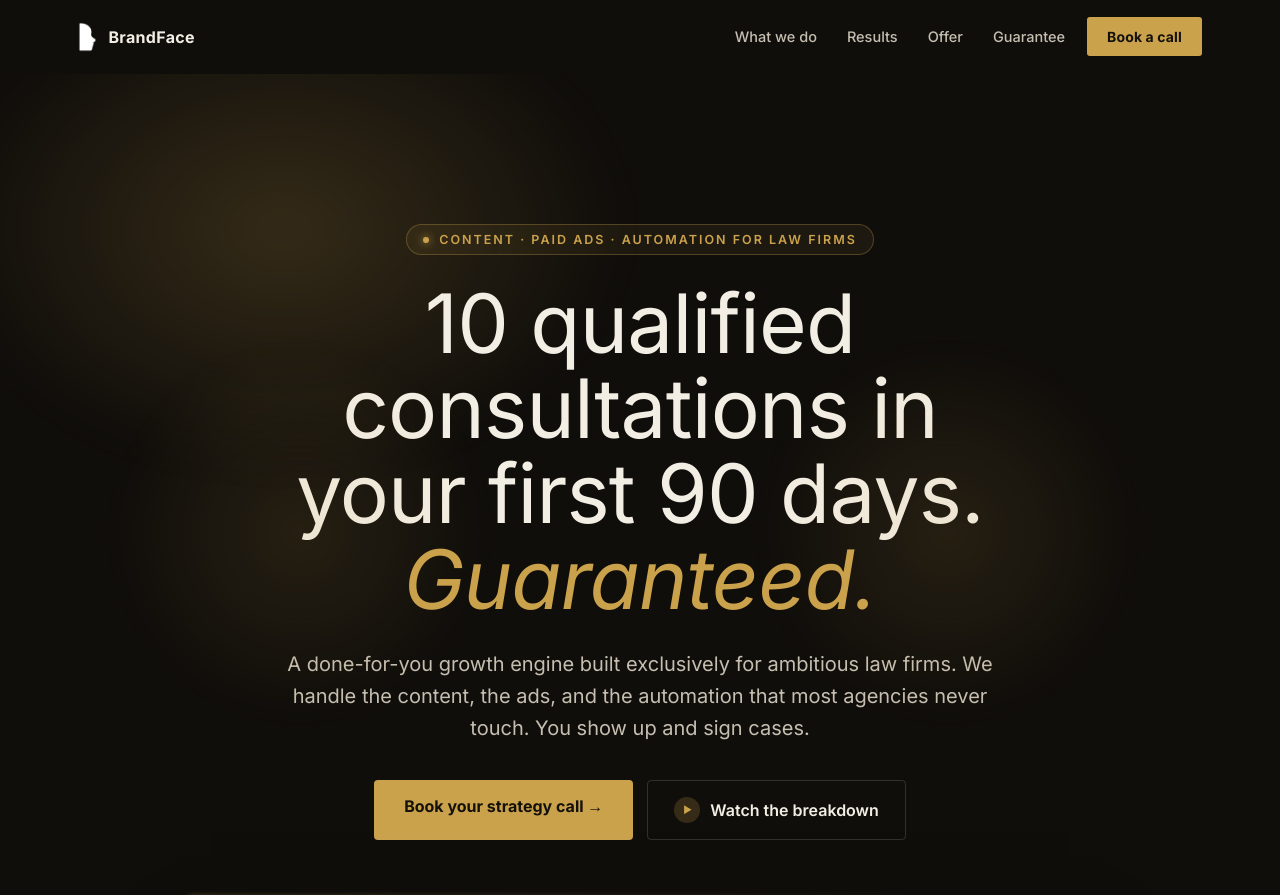
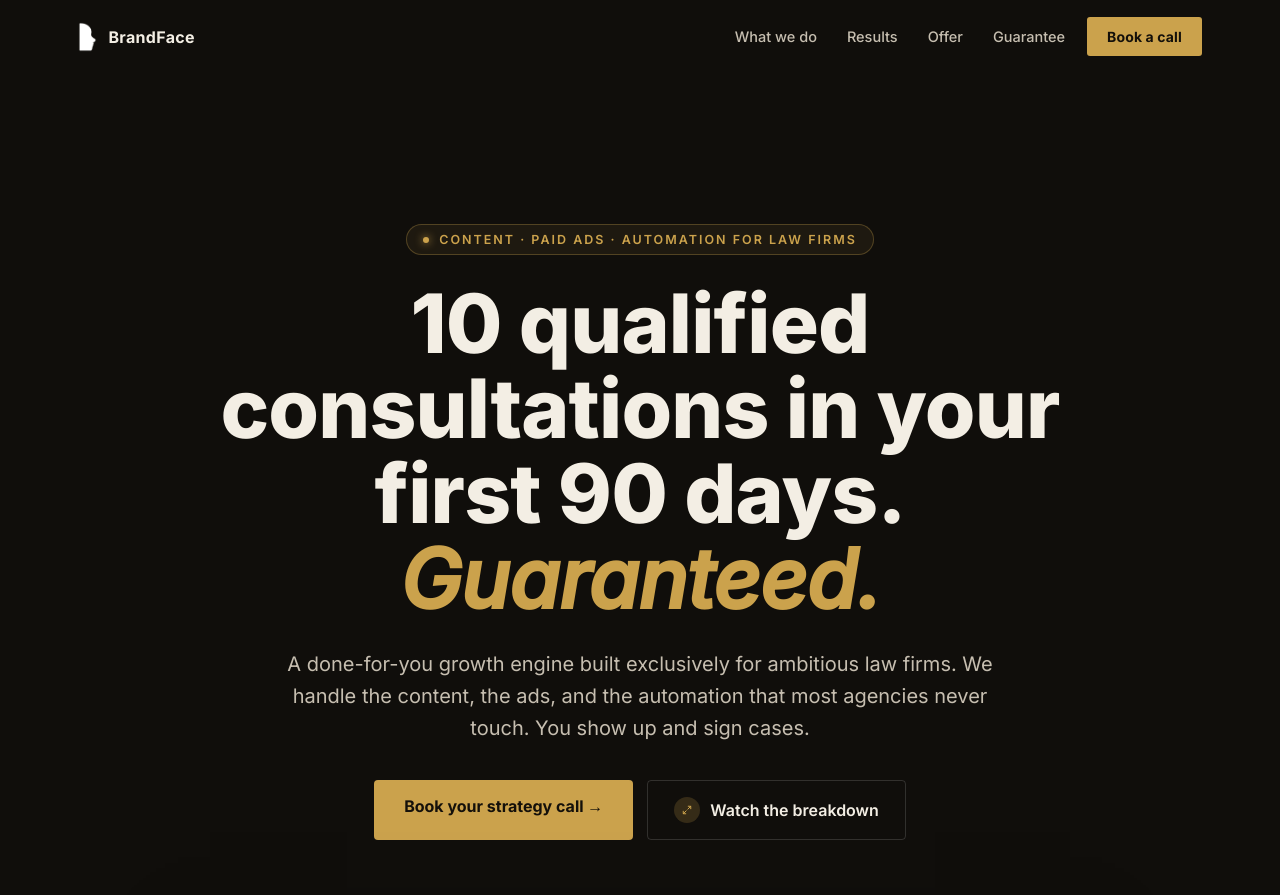
Before and after one commit to Digital-Ninja-Technologies/brandface, a React (Vite) app in the folder web/: page / in a window 1280 px wide. Shown: the top 895 px of the page. Built offline with nearby package versions, Linux system fonts and the light colour scheme.

Commit message:
Bold hero heading, remove hero gradient glows, swap video play icon for fullscreen
Co-Authored-By: Claude Sonnet 5 <noreply@anthropic.com>
Claude-Session: https://claude.ai/code/session_013PA86qrvft4sA6gLUTXwrK

```diff
--- a/web/src/components/Hero.jsx
+++ b/web/src/components/Hero.jsx
@@ -1,22 +1,20 @@
+import { useRef } from 'react';
 import Reveal from './Reveal.jsx';
 import { useBooking } from '../BookingContext.jsx';
 import { GUARANTEE_CONSULTS, GUARANTEE_DAYS, DRIVE_VIDEO_EMBED_URL } from '../siteConfig.js';
 
-function scrollToVideo(e) {
-  e.preventDefault();
-  const el = document.querySelector('#video');
+function requestFullscreen(el) {
   if (!el) return;
-  const y = el.getBoundingClientRect().top + window.pageYOffset - 62;
-  window.scrollTo({ top: y, behavior: 'smooth' });
+  const request = el.requestFullscreen || el.webkitRequestFullscreen || el.msRequestFullscreen;
+  if (request) request.call(el);
 }
 
 export default function Hero() {
   const { openModal } = useBooking();
+  const videoBoxRef = useRef(null);
 
   return (
     <header id="top" className="bf-hero">
-      <div className="bf-hero-glow bf-hero-glow-main" />
-
       <div className="bf-hero-inner">
         <Reveal className="bf-badge">
           <span className="bf-badge-dot" />
@@ -44,21 +42,45 @@ export default function Hero() {
           >
             Book your strategy call →
           </a>
-          <a href="#video" className="bf-btn-outline" onClick={scrollToVideo}>
-            <span className="bf-btn-outline-icon">▶</span>
+          <a
+            href="#video"
+            className="bf-btn-outline"
+            onClick={(e) => {
+              e.preventDefault();
+              requestFullscreen(videoBoxRef.current);
+            }}
+          >
+            <span className="bf-btn-outline-icon">
+              <svg viewBox="0 0 24 24" fill="none" stroke="currentColor" strokeWidth="2.4" strokeLinecap="round" strokeLinejoin="round" width="10" height="10">
+                <polyline points="15 3 21 3 21 9" />
+                <polyline points="9 21 3 21 3 15" />
+                <line x1="21" y1="3" x2="14" y2="10" />
+                <line x1="3" y1="21" x2="10" y2="14" />
+              </svg>
+            </span>
             Watch the breakdown
           </a>
         </Reveal>
 
         <Reveal delay={300} className="bf-video-frame">
-          <div className="bf-video-frame-glow" />
-          <div className="bf-video-box">
+          <div className="bf-video-box" ref={videoBoxRef}>
+            <button
+              type="button"
+              className="bf-video-fullscreen-btn"
+              aria-label="Watch full screen"
+              title="Watch full screen"
+              onClick={() => requestFullscreen(videoBoxRef.current)}
+            >
+              <svg viewBox="0 0 24 24" fill="none" stroke="currentColor" strokeWidth="2.2" strokeLinecap="round" strokeLinejoin="round">
+                <polyline points="15 3 21 3 21 9" />
+                <polyline points="9 21 3 21 3 15" />
+                <line x1="21" y1="3" x2="14" y2="10" />
+                <line x1="3" y1="21" x2="10" y2="14" />
+              </svg>
+            </button>
             <iframe src={DRIVE_VIDEO_EMBED_URL} allow="autoplay" allowFullScreen title="BrandFace Media breakdown" />
           </div>
         </Reveal>
-
-        <div className="bf-hero-glow bf-hero-glow-side right" />
-        <div className="bf-hero-glow bf-hero-glow-side left" />
       </div>
     </header>
   );
--- a/web/src/styles.css
+++ b/web/src/styles.css
@@ -235,36 +235,6 @@
   padding: 150px clamp(20px, 5vw, 48px) 70px;
   overflow: hidden;
 }
-.bf-hero-glow {
-  position: absolute;
-  border-radius: 50%;
-  filter: blur(20px);
-  pointer-events: none;
-}
-.bf-hero-glow-main {
-  top: -140px;
-  left: 50%;
-  width: min(900px, 130vw);
-  height: 640px;
-  margin-left: min(-450px, -65vw);
-  background: radial-gradient(closest-side, color-mix(in srgb, var(--gold) 20%, transparent), transparent 72%);
-  animation: bf-float 16s ease-in-out infinite;
-}
-.bf-hero-glow-side {
-  top: 40px;
-  width: clamp(220px, 40vw, 520px);
-  height: clamp(220px, 40vw, 520px);
-  background: radial-gradient(closest-side, color-mix(in srgb, var(--gold) 12%, transparent), transparent 70%);
-  filter: blur(10px);
-  animation: bf-float2 20s ease-in-out infinite;
-}
-.bf-hero-glow-side.right {
-  right: -8%;
-}
-.bf-hero-glow-side.left {
-  left: -8%;
-}
-
 .bf-hero-inner {
   position: relative;
   max-width: 1000px;
@@ -294,7 +264,7 @@
 }
 .bf-hero h1 {
   font-family: 'Inter', system-ui, sans-serif;
-  font-weight: 400;
+  font-weight: 800;
   font-size: clamp(36px, 6.4vw, 82px);
   line-height: 1.04;
   letter-spacing: -0.01em;
@@ -393,6 +363,31 @@
   width: 100%;
   height: 100%;
   border: 0;
+}
+.bf-video-fullscreen-btn {
+  position: absolute;
+  top: 14px;
+  right: 14px;
+  z-index: 2;
+  width: 38px;
+  height: 38px;
+  border-radius: 50%;
+  border: 1px solid rgba(255, 255, 255, 0.25);
+  background: rgba(16, 14, 11, 0.55);
+  backdrop-filter: blur(4px);
+  color: #f3eee4;
+  display: grid;
+  place-items: center;
+  transition: background 0.2s ease, border-color 0.2s ease, transform 0.2s ease;
+}
+.bf-video-fullscreen-btn:hover {
+  background: rgba(16, 14, 11, 0.8);
+  border-color: color-mix(in srgb, var(--gold) 55%, transparent);
+  transform: scale(1.06);
+}
+.bf-video-fullscreen-btn svg {
+  width: 16px;
+  height: 16px;
 }
 
 /* ============ stat bar ============ */
```
